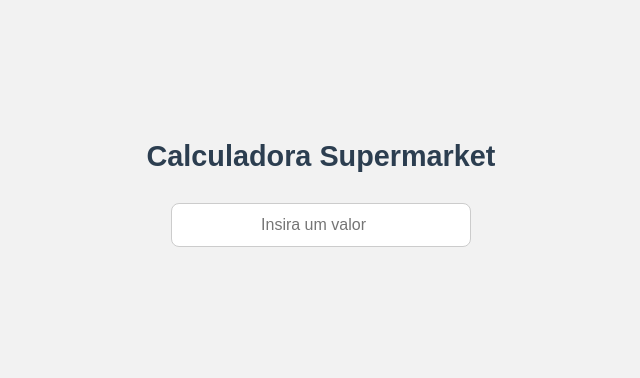
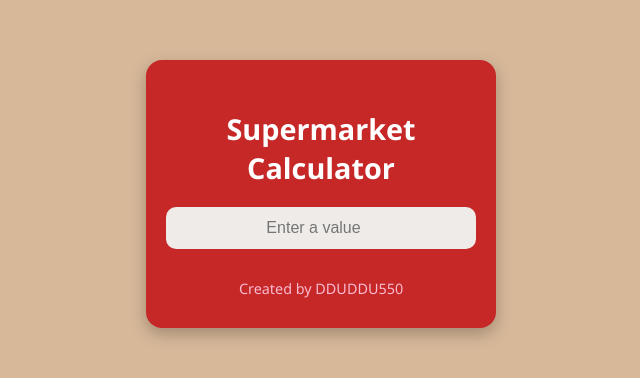
Before and after one commit to DDUDDU550/Supermarket-Together-calculator, a plain HTML site: page index.html in a window 1280 px wide. Shown: the part 206-584 px from the top of the page, without its empty margins (319-959 px from the left). Drawn offline with Linux system fonts and the light colour scheme.

Commit message:
Update1.html

```diff
--- a/index.html
+++ b/index.html
@@ -1,19 +1,19 @@
 <!DOCTYPE html>
-<html lang="pt">
+<html lang="en">
 <head>
   <meta charset="UTF-8">
   <meta name="viewport" content="width=device-width, initial-scale=1.0">
-  <title>Calculadora Supermarket</title>
+  <title>Supermarket Calculator</title>
   <link rel="manifest" href="manifest.json">
-  <meta name="theme-color" content="#28a745">
+  <meta name="theme-color" content="#c62828"> <!-- vermelho vibrante -->
   <style>
     * {
       box-sizing: border-box;
     }
 
     body {
-      font-family: Arial, sans-serif;
-      background-color: #f2f2f2;
+      font-family: 'Segoe UI', Tahoma, Geneva, Verdana, sans-serif;
+      background-color: #d7b899; /* castanho claro tipo madeira */
       margin: 0;
       padding: 20px;
       display: flex;
@@ -23,27 +23,45 @@
       min-height: 100vh;
     }
 
+    .container {
+      background-color: #c62828; /* vermelho vibrante */
+      padding: 30px 20px;
+      border-radius: 16px;
+      box-shadow: 0 6px 16px rgba(0, 0, 0, 0.25);
+      max-width: 350px;
+      width: 100%;
+      text-align: center;
+      color: white;
+    }
+
     h1 {
-      color: #2c3e50;
       font-size: 1.8rem;
-      text-align: center;
-      margin-bottom: 30px;
+      margin-bottom: 20px;
     }
 
     input {
       padding: 12px;
       font-size: 1rem;
       width: 100%;
-      max-width: 300px;
-      border-radius: 8px;
-      border: 1px solid #ccc;
+      border-radius: 10px;
+      border: none;
       text-align: center;
+      margin-bottom: 20px;
+      outline: none;
+      background-color: #efebe9; /* neutro claro */
+      color: #3e2723;
     }
 
     .result {
-      margin-top: 20px;
-      font-size: 1.5rem;
-      color: #333;
+      font-size: 1.4rem;
+      font-weight: bold;
+      color: #ffe082; /* amarelo claro */
+    }
+
+    .footer {
+      margin-top: 10px;
+      font-size: 0.9rem;
+      color: #f8bbd0; /* rosado claro */
     }
 
     @media (max-width: 480px) {
@@ -54,34 +72,46 @@
       .result {
         font-size: 1.2rem;
       }
+
+      .footer {
+        font-size: 0.8rem;
+      }
     }
   </style>
 </head>
 <body>
-  <h1>Calculadora Supermarket</h1>
 
-  <input type="number" id="inputValue" placeholder="Insira um valor" step="0.01" oninput="calcular()">
-
-  <div class="result" id="resultado"></div>
+  <div class="container">
+    <h1>Supermarket Calculator</h1>
+    <input
+      type="number"
+      inputmode="decimal"
+      id="inputValue"
+      placeholder="Enter a value"
+      step="0.01"
+      oninput="calculate()">
+    <div class="result" id="result"></div>
+    <div class="footer">Created by DDUDDU550</div>
+  </div>
 
   <script>
-    function calcular() {
-      const valor = parseFloat(document.getElementById('inputValue').value);
-      const resultadoDiv = document.getElementById('resultado');
+    function calculate() {
+      const value = parseFloat(document.getElementById('inputValue').value);
+      const resultDiv = document.getElementById('result');
 
-      if (!isNaN(valor)) {
-        const resultado = (valor * 2) - 0.40;
-        resultadoDiv.textContent = `Resultado: € ${resultado.toFixed(2)}`;
+      if (!isNaN(value)) {
+        const result = (value * 2) - 0.40;
+        resultDiv.textContent = `Result: ${result.toFixed(2)}`;
       } else {
-        resultadoDiv.textContent = '';
+        resultDiv.textContent = '';
       }
     }
 
-    // Registar o service worker
+    // Register Service Worker
     if ('serviceWorker' in navigator) {
       navigator.serviceWorker.register('service-worker.js')
-        .then(reg => console.log('✅ Service Worker registado!', reg))
-        .catch(err => console.error('❌ Erro ao registar SW:', err));
+        .then(reg => console.log('✅ Service Worker registered!', reg))
+        .catch(err => console.error('❌ Error registering SW:', err));
     }
   </script>
 </body>
```
